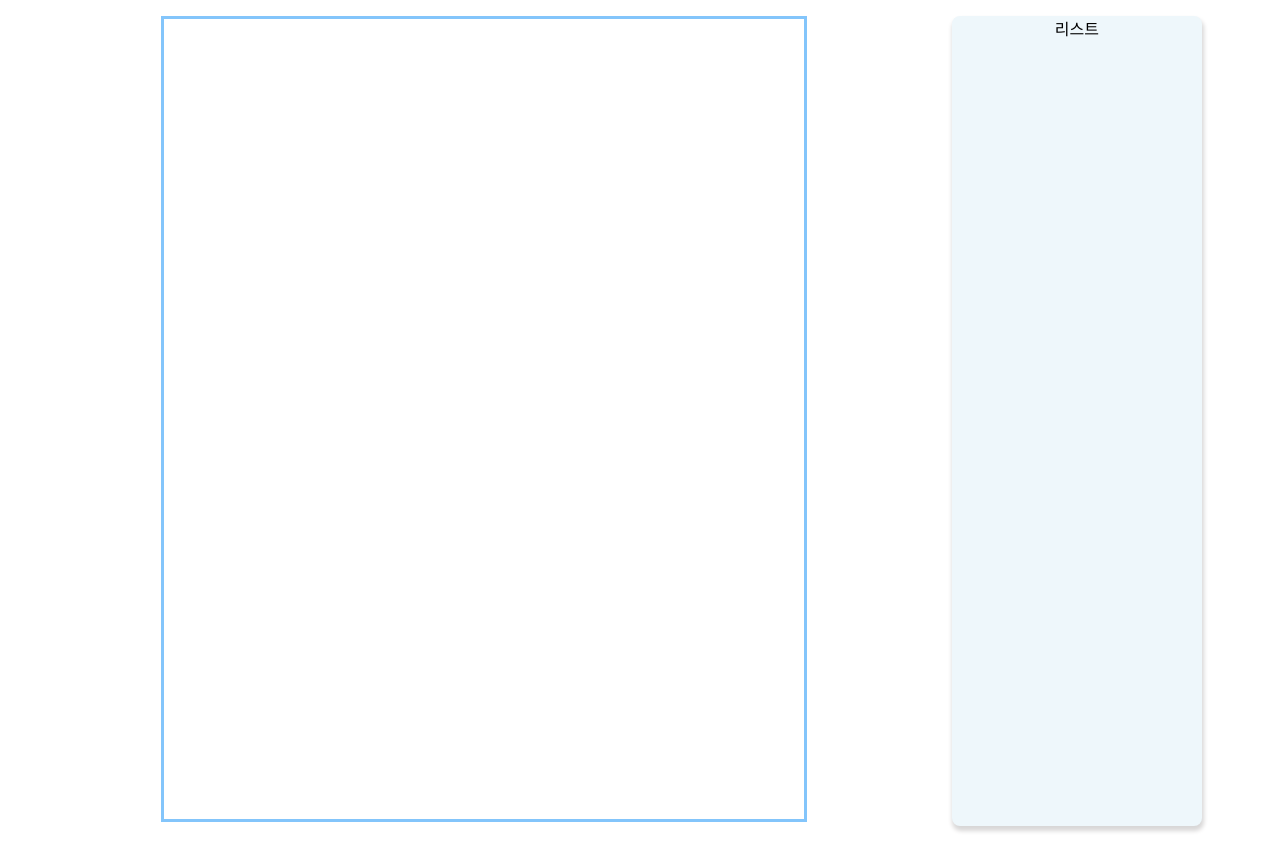
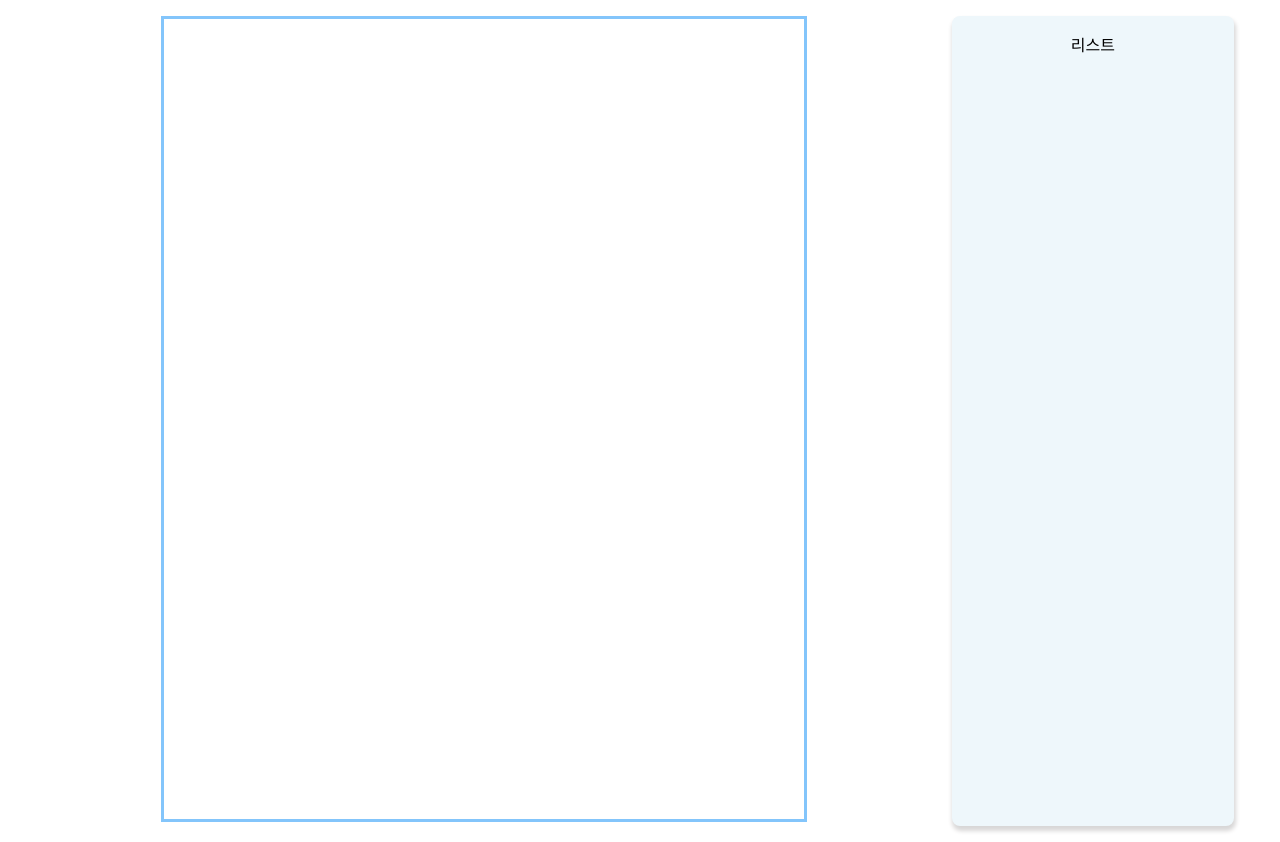
Before and after one commit to yunanah/draw-and-remove-canvas, a React (Create React App) app: page / in a window 1280 px wide. Built offline with nearby package versions, Linux system fonts and the light colour scheme.

Commit message:
💄 update List items margin,flex

```diff
--- a/src/App.scss
+++ b/src/App.scss
@@ -21,4 +21,12 @@
   background-color: rgb(238, 247, 251);
   border-radius: 8px;
   box-shadow: 1px 4px 4px 1px rgb(216, 215, 215);
+  display: flex;
+  flex-direction: column;
+  align-items: center;
+  padding: 16px;
+
+  span {
+    margin: 4px auto;
+  }
 }
```
